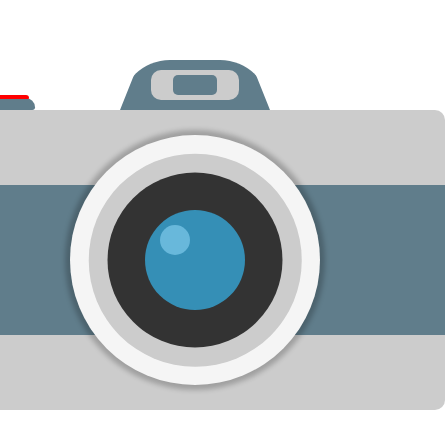
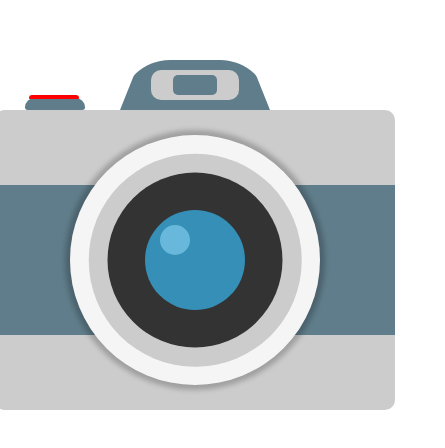
Before and after one commit to OmneyaAboElkhair/CSS-Camera, a plain HTML site: page index.html in a window 390 px wide. Shown: the part 182-630 px from the top of the page, 445 px wide, since content can reach past the window. Drawn offline with Linux system fonts and the light colour scheme.

Commit message:
put media queries for mobile

```diff
--- a/css/ch-14.css
+++ b/css/ch-14.css
@@ -35,6 +35,13 @@
     -ms-border-radius: 10px;
     -o-border-radius: 10px;
     position: absolute;
+}
+
+
+@media (max-width:767px) {
+    .container {
+        width: 400px;
+    }
 }
 
 .container::before {
```
